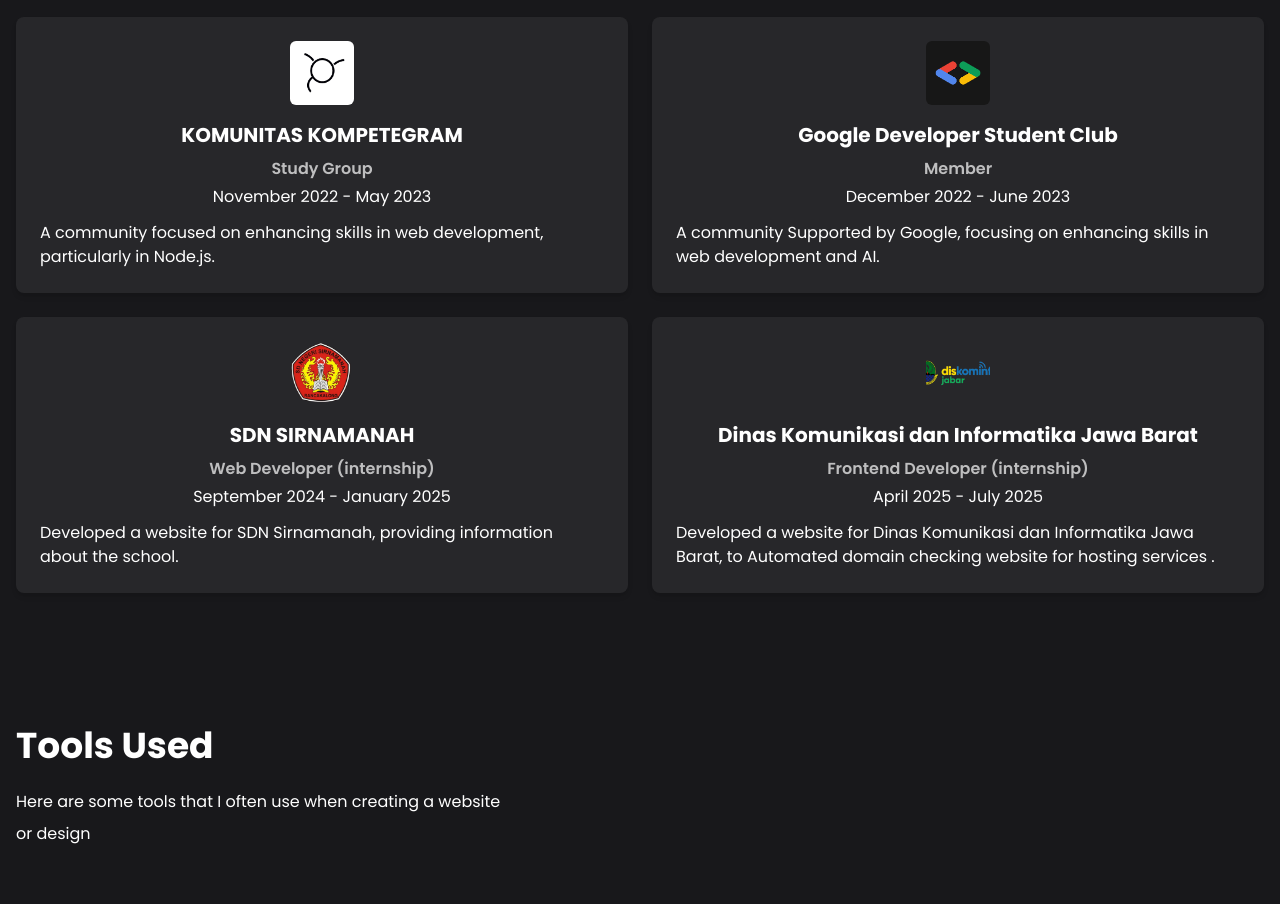
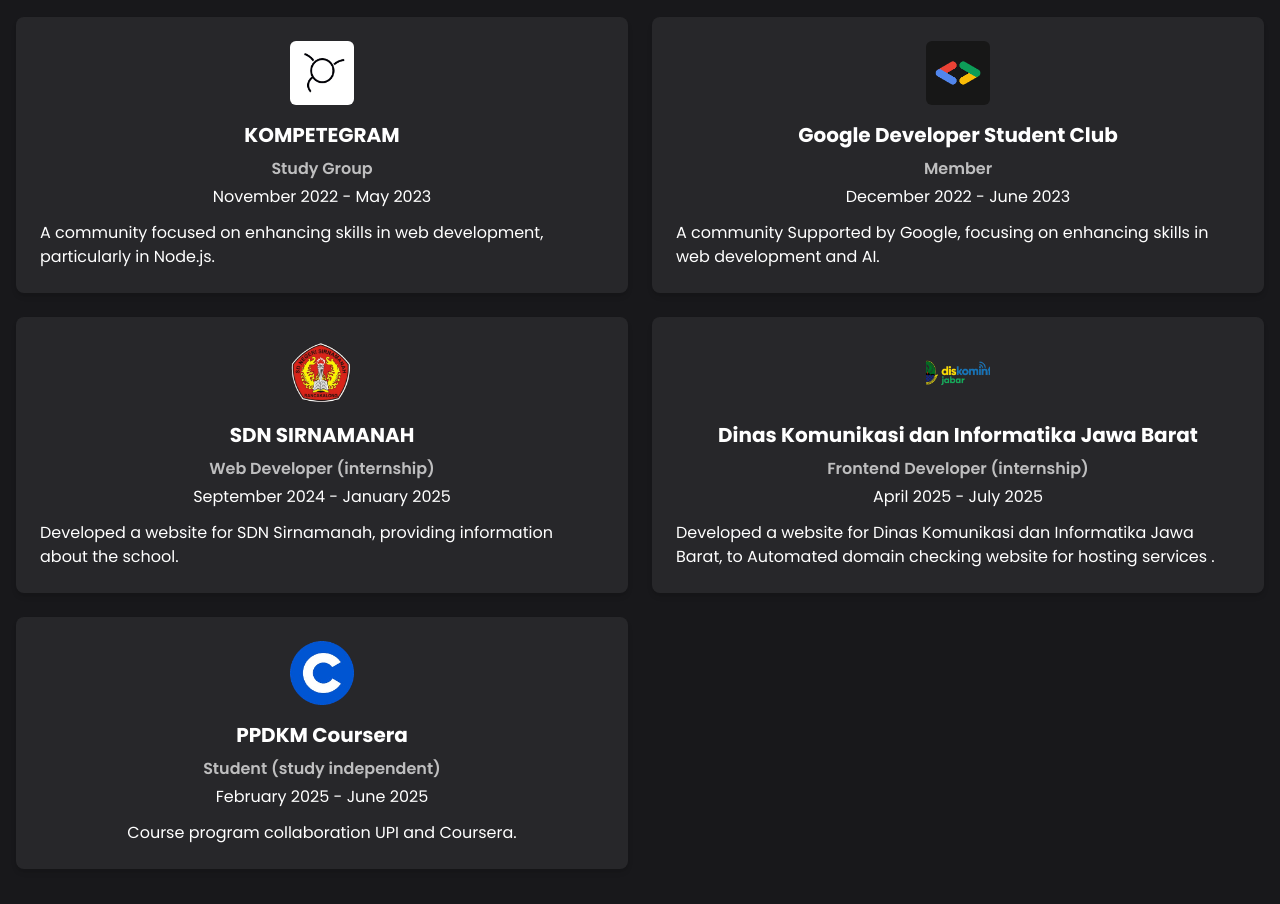
Before and after one commit to Kamikaze070104/My-Portofolio, a React (Vite) app: page / in a window 1280 px wide. Shown: the part 1986-2890 px from the top of the page. Built offline with nearby package versions, Linux system fonts and the light colour scheme.

Commit message:
add experience

```diff
--- a/src/data.js
+++ b/src/data.js
@@ -29,6 +29,7 @@
 import experience2 from "/assets/experience/experience2.png";
 import experience3 from "/assets/experience/experience3.png";
 import experience4 from "/assets/experience/experience4.png";
+import experience5 from "/assets/experience/experience5.png";
 
 const DataImage = {
   HeroImage,
@@ -40,7 +41,7 @@
   {
     id: 1,
     gambar: experience1,
-    nama: "KOMUNITAS KOMPETEGRAM",
+    nama: "KOMPETEGRAM",
     role: "Study Group",
     tahun: "November 2022 - May 2023",
     desk: "A community focused on enhancing skills in web development, particularly in Node.js.",
@@ -72,6 +73,15 @@
     tahun: "April 2025 - July 2025",
     desk: "Developed a website for Dinas Komunikasi dan Informatika Jawa Barat, to Automated domain checking website for hosting services .",
     dad: "400",
+  },
+  {
+    id: 5,
+    gambar: experience5,
+    nama: "PPDKM Coursera",
+    role: "Student (study independent)",
+    tahun: "February 2025 - June 2025",
+    desk: "Course program collaboration UPI and Coursera.",
+    dad: "500",
   },
 ];
 export const listTools = [
```
Also changed, not shown: public/assets/experience/experience5.png (added).
